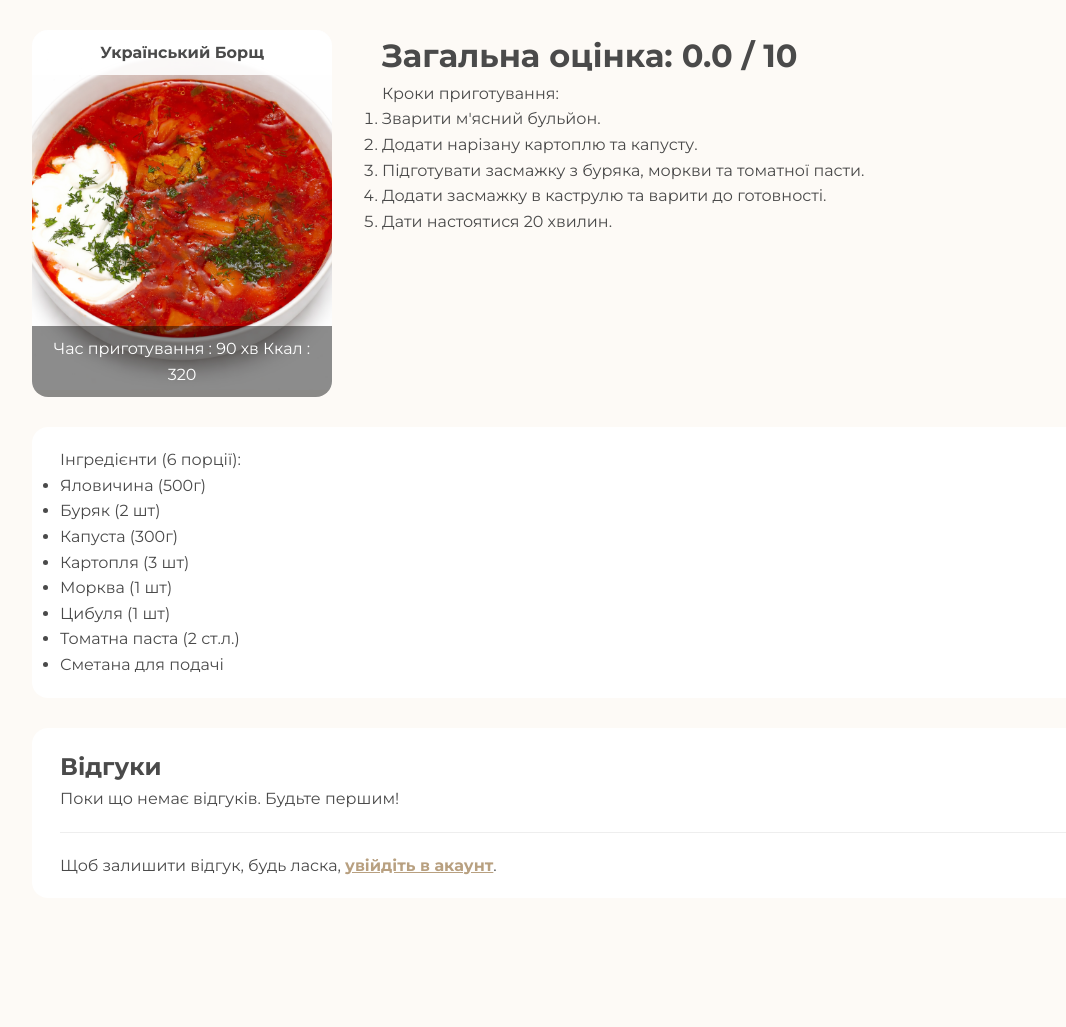
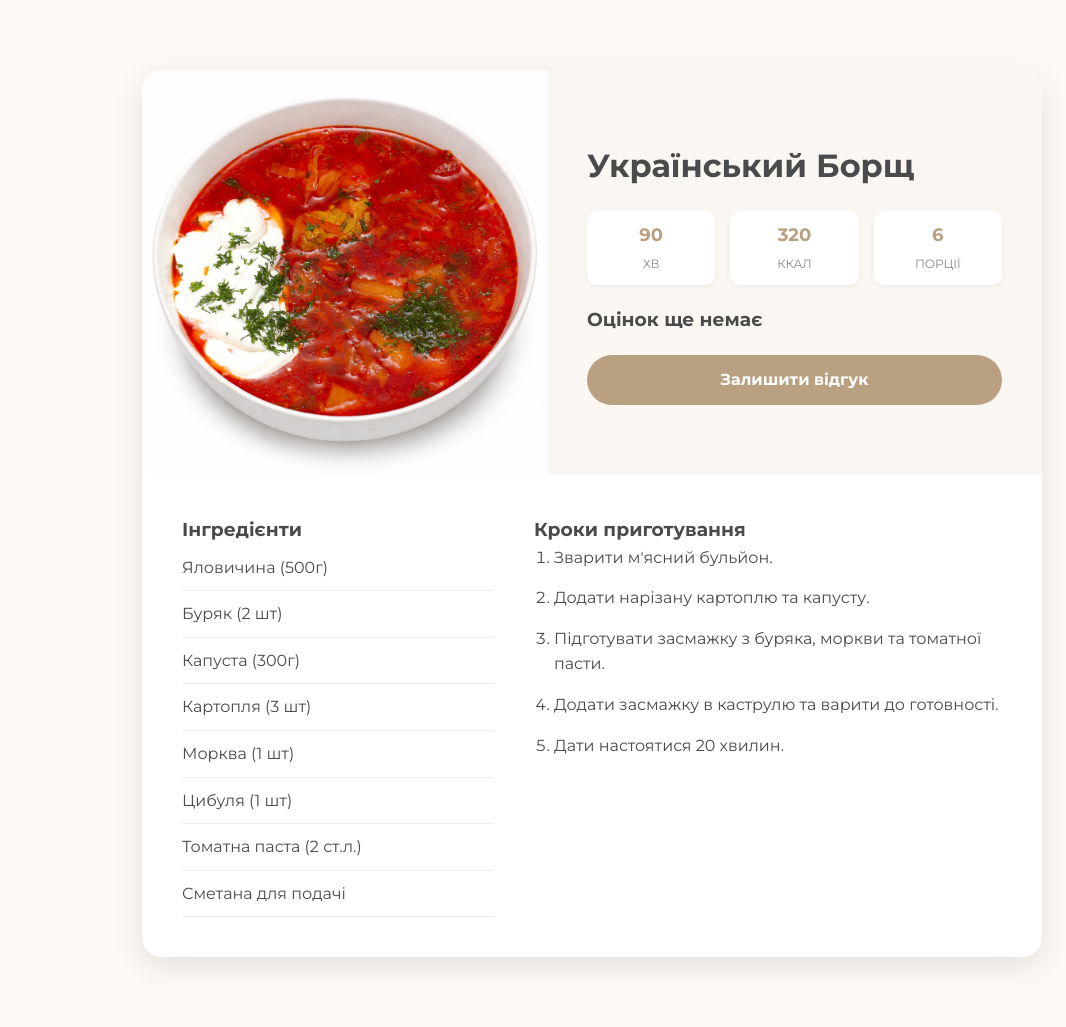
Before and after one commit to gardenviki-prog/Cooking-Recipes, a FastAPI app: page /recipe/1 in a window 1280 px wide. Shown: the part 108-1135 px from the top of the page, without its empty margins (48-1114 px from the left). Before the commit the page ends 983 px from the top, so only its background shows below. Run offline with FastAPI, Linux system fonts and the light colour scheme.

Commit message:
Bug fixes in DB and images

```diff
--- a/app/main.py
+++ b/app/main.py
@@ -41,7 +41,7 @@ async def home(request: Request, q: str = None, db: Session = Depends(get_db)):
     if q:
         query = query.filter(models.Dish.name.ilike(f"%{q}%"))
 
-    dishes = query.all()
+    dishes = query.order_by(models.Dish.rating.desc()).all()
 
     return templates.TemplateResponse("index.html", {
         "request": request,
@@ -108,9 +108,10 @@ def add_review(
     db.commit()
 
     all_reviews = db.query(models.Review).filter(models.Review.dish_id == dish.id).all()
-    total_rating = sum(r.rating for r in all_reviews)
-    dish.rating = round(total_rating / len(all_reviews), 1)
-    db.commit()
+    if all_reviews:
+        total_rating = sum(r.rating for r in all_reviews)
+        dish.rating = round(total_rating / len(all_reviews), 1)
+        db.commit()
 
     return RedirectResponse(url=f"/recipe/{dish_id}", status_code=303)
 
--- a/app/templates/recipe.html
+++ b/app/templates/recipe.html
@@ -3,82 +3,64 @@
 {% block content %}
 
 <style>
-.recipe-top { display: flex; gap: 50px; margin-bottom: 30px; }
-.recipe-card-img { position: relative; width: 300px; border-radius: var(--border-radius-main); overflow: hidden; }
-.recipe-card-img img { width: 100%; height: 360px; object-fit: cover; }
-.recipe-card-name { position: absolute; top: 0; left: 0; right: 0; background: rgba(255,255,255,0.88); text-align: center; font-weight: 700; padding: 10px; }
-.recipe-card-meta { position: absolute; bottom: 0; left: 0; right: 0; background: rgba(0,0,0,0.45); color: white; text-align: center; padding: 10px; }
-.recipe-info { flex: 1; }
-.recipe-ingredients { background: white; border-radius: var(--border-radius-main); padding: 20px 28px; margin-bottom: 30px; }
-
-/* Стилі для секції відгуків */
-.reviews-section { background: white; border-radius: var(--border-radius-main); padding: 20px 28px; margin-top: 30px; }
-.review-item { border-bottom: 1px solid #eee; padding: 15px 0; }
-.review-item:last-child { border-bottom: none; }
-.btn-review { display: inline-block; padding: 10px 20px; background: #b8a080; color: white; text-decoration: none; border-radius: 8px; margin-top: 15px; transition: background 0.2s; }
-.btn-review:hover { background: #a08060; }
+.recipe-container { max-width: 900px; margin: 40px auto; background: white; border-radius: 20px; overflow: hidden; box-shadow: 0 10px 30px rgba(0,0,0,0.1); }
+.recipe-header { display: flex; flex-wrap: wrap; background: #faf7f2; }
+.recipe-image { width: 45%; min-width: 300px; object-fit: cover; min-height: 400px; }
+.recipe-header-info { padding: 40px; flex: 1; min-width: 300px; display: flex; flex-direction: column; justify-content: center; }
+.recipe-stats { display: flex; gap: 15px; margin: 20px 0; }
+.stat-item { background: white; padding: 10px; border-radius: 10px; text-align: center; flex: 1; box-shadow: 0 2px 5px rgba(0,0,0,0.05); }
+.stat-value { display: block; font-weight: bold; color: #b8a080; font-size: 18px; }
+.stat-label { font-size: 12px; color: #888; text-transform: uppercase; }
+.recipe-body { padding: 40px; display: grid; grid-template-columns: 1fr 1.5fr; gap: 40px; }
+@media (max-width: 768px) { .recipe-body { grid-template-columns: 1fr; } .recipe-image { width: 100%; } }
+.ingredients-list { list-style: none; padding: 0; }
+.ingredients-list li { padding: 10px 0; border-bottom: 1px solid #eee; }
+.steps-list { padding-left: 20px; }
+.steps-list li { margin-bottom: 15px; line-height: 1.6; }
+.btn-review { display: inline-block; background: #b8a080; color: white; padding: 12px 25px; border-radius: 25px; text-decoration: none; font-weight: bold; margin-top: 20px; text-align: center; }
 </style>
 
-<div class="recipe-page">
-
-    <div class="recipe-top">
-        <div class="recipe-card-img">
-            <div class="recipe-card-name">{{ dish.name }}</div>
-            <img src="{{ url_for('static', path='images/' + dish.image) }}" alt="{{ dish.name }}">
-            <div class="recipe-card-meta">
-                <span>Час приготування : {{ dish.cooking_time }} хв</span>
-                <span>Ккал : {{ dish.calories }}</span>
+<div class="recipe-container">
+    <div class="recipe-header">
+        <img src="{{ url_for('static', path='images/' + dish.image) }}" alt="{{ dish.name }}" class="recipe-image">
+        <div class="recipe-header-info">
+            <h1>{{ dish.name }}</h1>
+            <div class="recipe-stats">
+                <div class="stat-item"><span class="stat-value">{{ dish.cooking_time }}</span><span class="stat-label">хв</span></div>
+                <div class="stat-item"><span class="stat-value">{{ dish.calories }}</span><span class="stat-label">ккал</span></div>
+                <div class="stat-item"><span class="stat-value">{{ dish.servings }}</span><span class="stat-label">порції</span></div>
             </div>
-        </div>
-
-        <div class="recipe-info">
-            <div class="recipe-rating">
-                <h1>Загальна оцінка: {{ dish.rating }} / 10</h1>
-            </div>
-
-            <div class="recipe-steps">
-                <p class="steps-title">Кроки приготування:</p>
-                <ol>
-                    {% for step in steps %}
-                    <li>{{ step }}</li>
-                    {% endfor %}
-                </ol>
-            </div>
+            <h3>
+                {% if dish.rating > 0 %}
+                    Середня оцінка: {{ dish.rating }} / 10
+                {% else %}
+                    Оцінок ще немає
+                {% endif %}
+            </h3>
+            <a href="/recipe/{{ dish.id }}/review" class="btn-review">Залишити відгук</a>
         </div>
     </div>
 
-    <div class="recipe-ingredients">
-        <p class="ingredients-title">Інгредієнти ({{ dish.servings }} порції):</p>
-        <ul>
-            {% for ingredient in ingredients %}
-            <li>{{ ingredient }}</li>
-            {% endfor %}
-        </ul>
+    <div class="recipe-body">
+        <div>
+            <h3>Інгредієнти</h3>
+            <ul class="ingredients-list">
+                {% for item in ingredients %}
+                    {% if item.strip() %}<li>{{ item.strip() }}</li>{% endif %}
+                {% endfor %}
+            </ul>
+        </div>
+        <div>
+            <h3>Кроки приготування</h3>
+            <ol class="steps-list">
+                {% for step in steps %}
+                    {% if step.strip() %}
+                        <li>{{ step.strip() }}</li>
+                    {% endif %}
+                {% endfor %}
+            </ol>
+        </div>
     </div>
-
-    <div class="reviews-section">
-        <h2>Відгуки</h2>
-
-        {% if reviews %}
-            {% for review in reviews %}
-            <div class="review-item">
-                <strong>{{ review.author.username }}</strong> (Оцінка: {{ review.rating }}/10)
-                <p style="margin-top: 8px;">{{ review.text }}</p>
-            </div>
-            {% endfor %}
-        {% else %}
-            <p>Поки що немає відгуків. Будьте першим!</p>
-        {% endif %}
-
-        <hr style="margin: 20px 0; border: 0; border-top: 1px solid #eee;">
-
-        {% if user %}
-            <a href="/recipe/{{ dish.id }}/review" class="btn-review">Написати відгук</a>
-        {% else %}
-            <p>Щоб залишити відгук, будь ласка, <a href="/login" style="color: #b8a080; font-weight: bold;">увійдіть в акаунт</a>.</p>
-        {% endif %}
-    </div>
-
 </div>
 
 {% endblock %}
```
Also changed, not shown: app/models.py (+0 -14 lines), app/seed.py (added, +99 -0 lines), app/templates/index.html (+19 -73 lines), app/database.db, app/static/images/dumplings.png, app/static/images/english_breakfast.png (renamed from app/static/images/english_breakfas.png), app/static/images/salad_caezar.png (added), app/static/images/salad_cezear.png (deleted).
